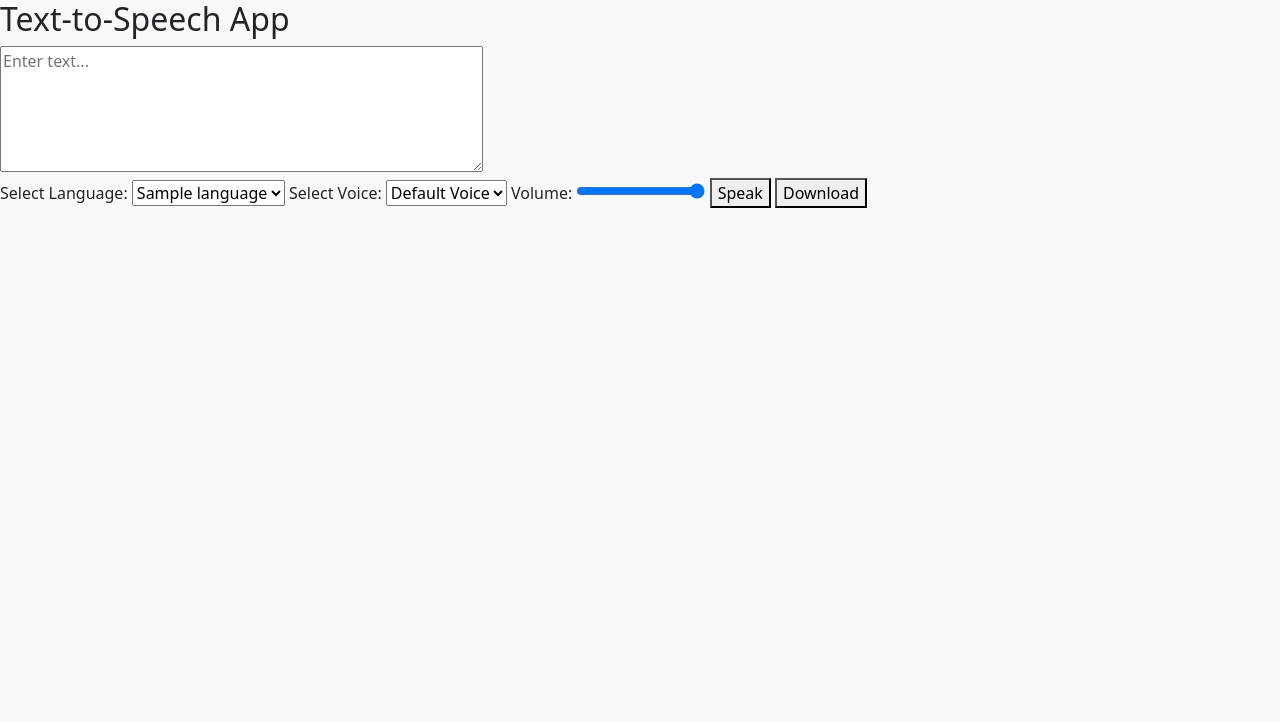
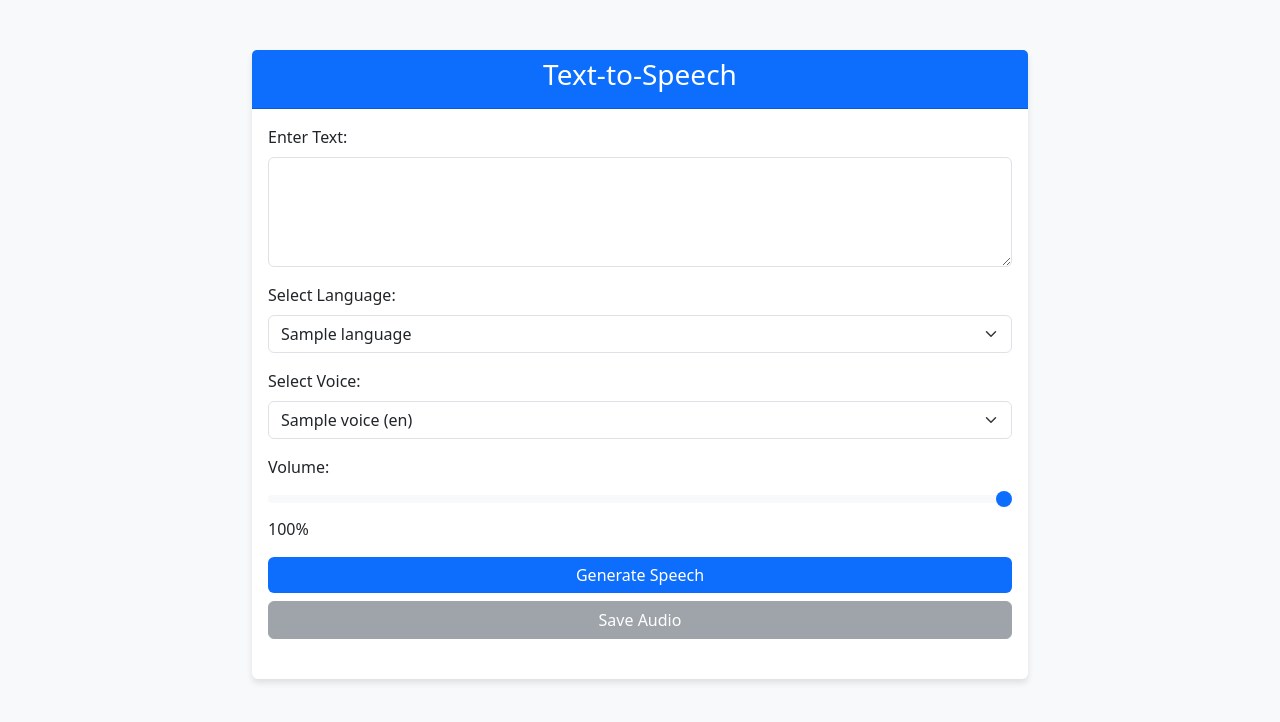
Before and after one commit to awaisk125/text-to-speech-app, a Flask app: template templates/index.html in a window 1280 px wide. Shown: the top 722 px of the page. Run offline with Flask 3, Linux system fonts and the light colour scheme; the template is opened without the code that fills it: most values are stand-ins (such as "Sample title", 1, 10 or a date in 2020).

Commit message:
index.html

```diff
--- a/templates/index.html
+++ b/templates/index.html
@@ -3,7 +3,7 @@
 <head>
     <meta charset="UTF-8">
     <meta name="viewport" content="width=device-width, initial-scale=1.0">
-    <title>Text-to-Speech App</title>
+    <title>Text-to-Speech</title>
     <!-- Bootstrap CSS -->
     <link href="https://cdn.jsdelivr.net/npm/bootstrap@5.3.0/dist/css/bootstrap.min.css" rel="stylesheet">
     <style>
@@ -37,53 +37,109 @@
     </style>
 </head>
 <body>
-    <h2>Text-to-Speech App</h2>
+    <div class="container">
+        <div class="card">
+            <div class="card-header text-center">
+                <h3>Text-to-Speech</h3>
+            </div>
+            <div class="card-body">
+                <form id="speechForm">
+                    <!-- Text Input -->
+                    <div class="mb-3">
+                        <label for="text" class="form-label">Enter Text:</label>
+                        <textarea class="form-control" id="text" name="text" rows="4" required></textarea>
+                    </div>
 
-    <textarea id="textInput" placeholder="Enter text..." rows="5" cols="50"></textarea><br>
-
-    <label for="language">Select Language:</label>
-    <select id="language">
+                    <!-- Language Selection -->
+                    <div class="mb-3">
+                        <label for="language" class="form-label">Select Language:</label>
+                        <select class="form-select" id="language" name="language" required>
                             {% for code, name in languages.items() %}
                                 <option value="{{ code }}">{{ name }}</option>
                             {% endfor %}
                         </select>
+                    </div>
 
-    <label for="voice">Select Voice:</label>
-    <select id="voice">
-        <option value="en-US-JennyNeural">Default Voice</option>
+                    <!-- Voice Selection -->
+                    <div class="mb-3">
+                        <label for="voice" class="form-label">Select Voice:</label>
+                        <select class="form-select" id="voice" name="voice" required>
+                            {% for voice in voices %}
+                                <option value="{{ voice['ShortName'] }}">{{ voice['ShortName'] }} ({{ voice['Locale'] }})</option>
+                            {% endfor %}
                         </select>
+                    </div>
 
-    <label for="volume">Volume:</label>
-    <input type="range" id="volume" min="0" max="100" value="100">
+                    <!-- Volume Control -->
+                    <div class="mb-3">
+                        <label for="volume" class="form-label">Volume:</label>
+                        <input type="range" class="form-range" id="volume" name="volume" min="0" max="100" value="100">
+                        <span id="volumeValue">100%</span>
+                    </div>
 
-    <button onclick="getSpeech()">Speak</button>
-    <button onclick="downloadAudio()">Download</button>
+                    <!-- Buttons -->
+                    <div class="d-grid gap-2">
+                        <button type="submit" class="btn btn-primary">Generate Speech</button>
+                        <button type="button" class="btn btn-secondary" id="saveButton" disabled>Save Audio</button>
+                    </div>
+                </form>
 
+                <!-- Audio Player -->
+                <div class="mt-4">
+                    <audio id="audioPlayer" controls class="w-100" style="display: none;">
+                        Your browser does not support the audio element.
+                    </audio>
+                </div>
+            </div>
+        </div>
+    </div>
+
+    <!-- Bootstrap JS -->
+    <script src="https://cdn.jsdelivr.net/npm/bootstrap@5.3.0/dist/js/bootstrap.bundle.min.js"></script>
     <script>
-        function getSpeech() {
-            let text = document.getElementById("textInput").value;
-            let language = document.getElementById("language").value;
-            let voice = document.getElementById("voice").value;
-            let volume = document.getElementById("volume").value;
+        document.getElementById("speechForm").addEventListener("submit", async (e) => {
+            e.preventDefault();
 
-            fetch("/speak", {
+            const formData = {
+                text: document.getElementById("text").value,
+                voice: document.getElementById("voice").value,
+                volume: document.getElementById("volume").value,
+            };
+
+            const response = await fetch("/speak", {
                 method: "POST",
-                headers: { "Content-Type": "application/json" },
-                body: JSON.stringify({ text: text, voice: voice, volume: volume })
-            })
-            .then(response => response.blob())
-            .then(blob => {
-                let url = URL.createObjectURL(blob);
-                let audio = new Audio(url);
-                audio.volume = volume / 100;
-                audio.play();
-            })
-            .catch(error => console.error(error));
+                headers: {
+                    "Content-Type": "application/json",
+                },
+                body: JSON.stringify(formData),
+            });
+
+            if (response.ok) {
+                const blob = await response.blob();
+                const audioUrl = URL.createObjectURL(blob);
+                const audioPlayer = document.getElementById("audioPlayer");
+                audioPlayer.src = audioUrl;
+                audioPlayer.style.display = "block";
+                audioPlayer.play();
+
+                // Enable the Save button
+                const saveButton = document.getElementById("saveButton");
+                saveButton.disabled = false;
+                saveButton.addEventListener("click", () => {
+                    const a = document.createElement("a");
+                    a.href = audioUrl;
+                    a.download = "speech.mp3";
+                    a.click();
+                });
+            } else {
+                alert("Failed to generate speech. Please try again.");
             }
+        });
 
-        function downloadAudio() {
-            window.location.href = "/speak?download=true";
-        }
+        // Update volume value display
+        document.getElementById("volume").addEventListener("input", (e) => {
+            document.getElementById("volumeValue").textContent = `${e.target.value}%`;
+        });
     </script>
 </body>
 </html>
```
Lines whose indentation alone changed are shown as unchanged.
